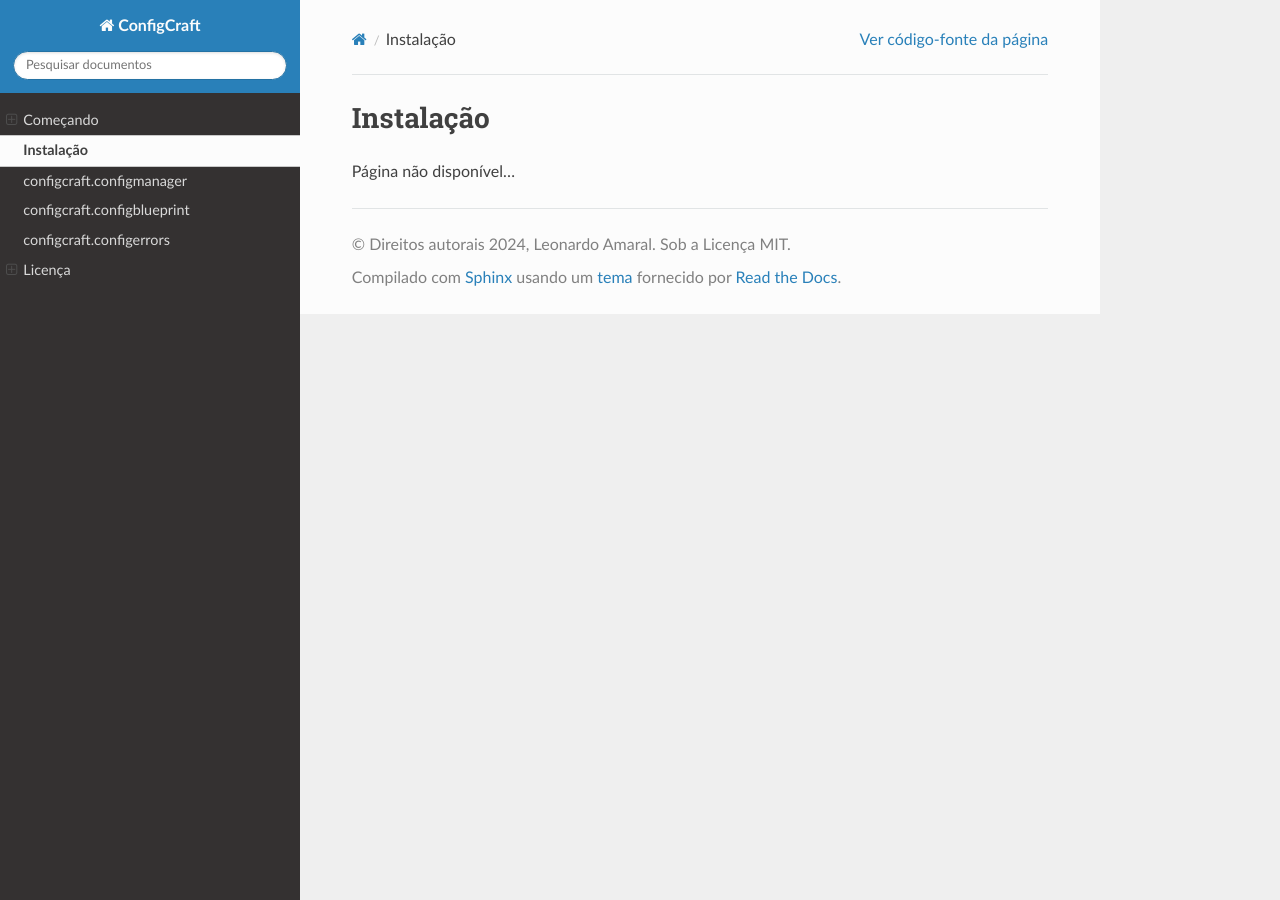
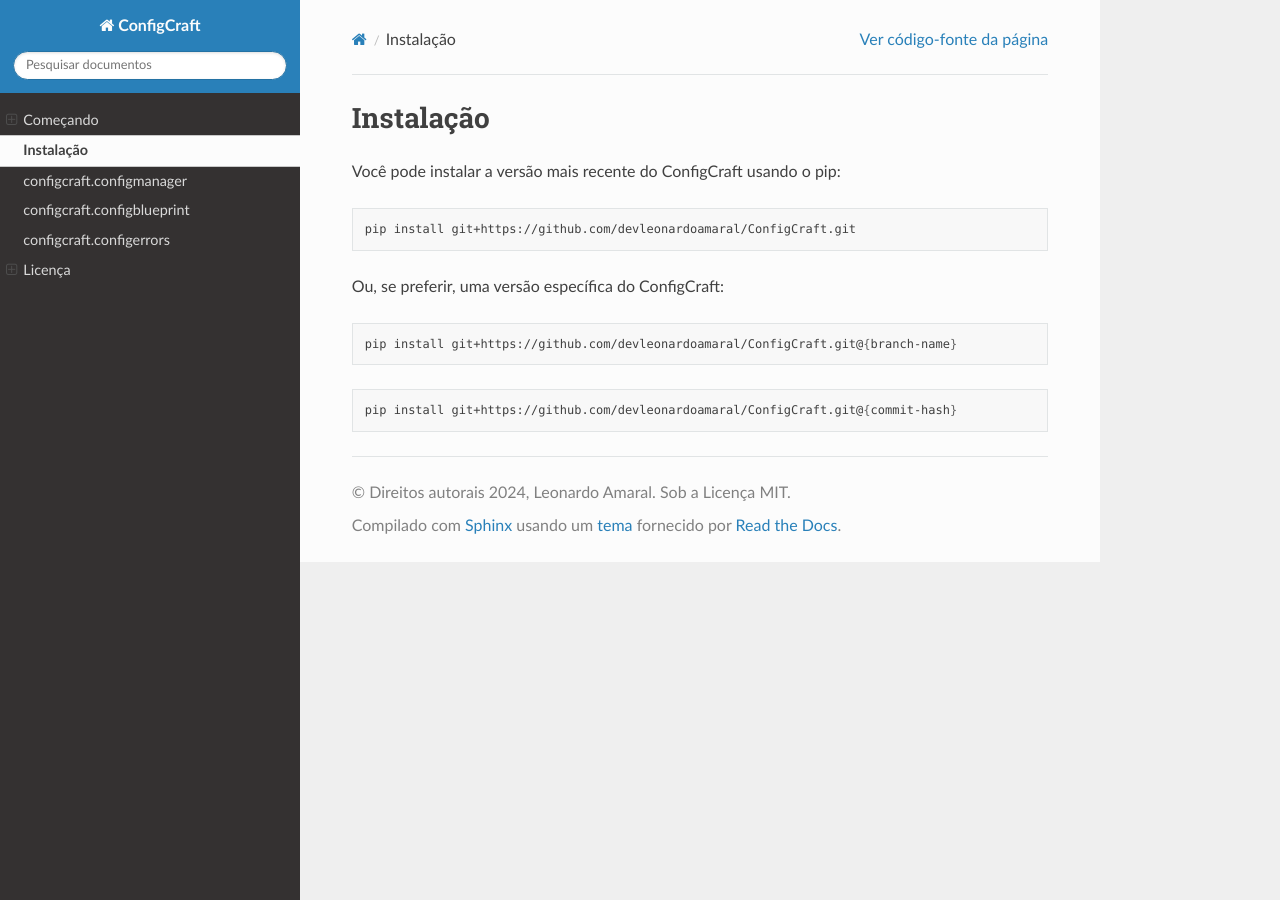
Before and after one commit to devleonardoamaral/ConfigCraft, a Sphinx documentation site: the page built from docs/installation.rst, in a window 1280 px wide. Built offline with Sphinx 7.4.7 and the Read the Docs theme 3.1.0, drawn with Linux system fonts in a browser that asks for light colours.

Commit message:
Doc: Foi adicionada a página de instalação

```diff
--- a/docs/installation.rst
+++ b/docs/installation.rst
@@ -1,4 +1,18 @@
 Instalação
 ==========
 
-Página não disponível...
+Você pode instalar a versão mais recente do ConfigCraft usando o pip:
+
+.. code-block:: bash
+
+    pip install git+https://github.com/devleonardoamaral/ConfigCraft.git
+
+Ou, se preferir, uma versão específica do ConfigCraft:
+
+.. code-block:: bash
+
+    pip install git+https://github.com/devleonardoamaral/ConfigCraft.git@{branch-name}
+
+.. code-block:: bash
+
+    pip install git+https://github.com/devleonardoamaral/ConfigCraft.git@{commit-hash}
```
Also changed, not shown: docs/doc/_sources/installation.rst.txt (+15 -1 lines), docs/doc/installation.html (+11 -1 lines), docs/doc/searchindex.js, 1 other file.
